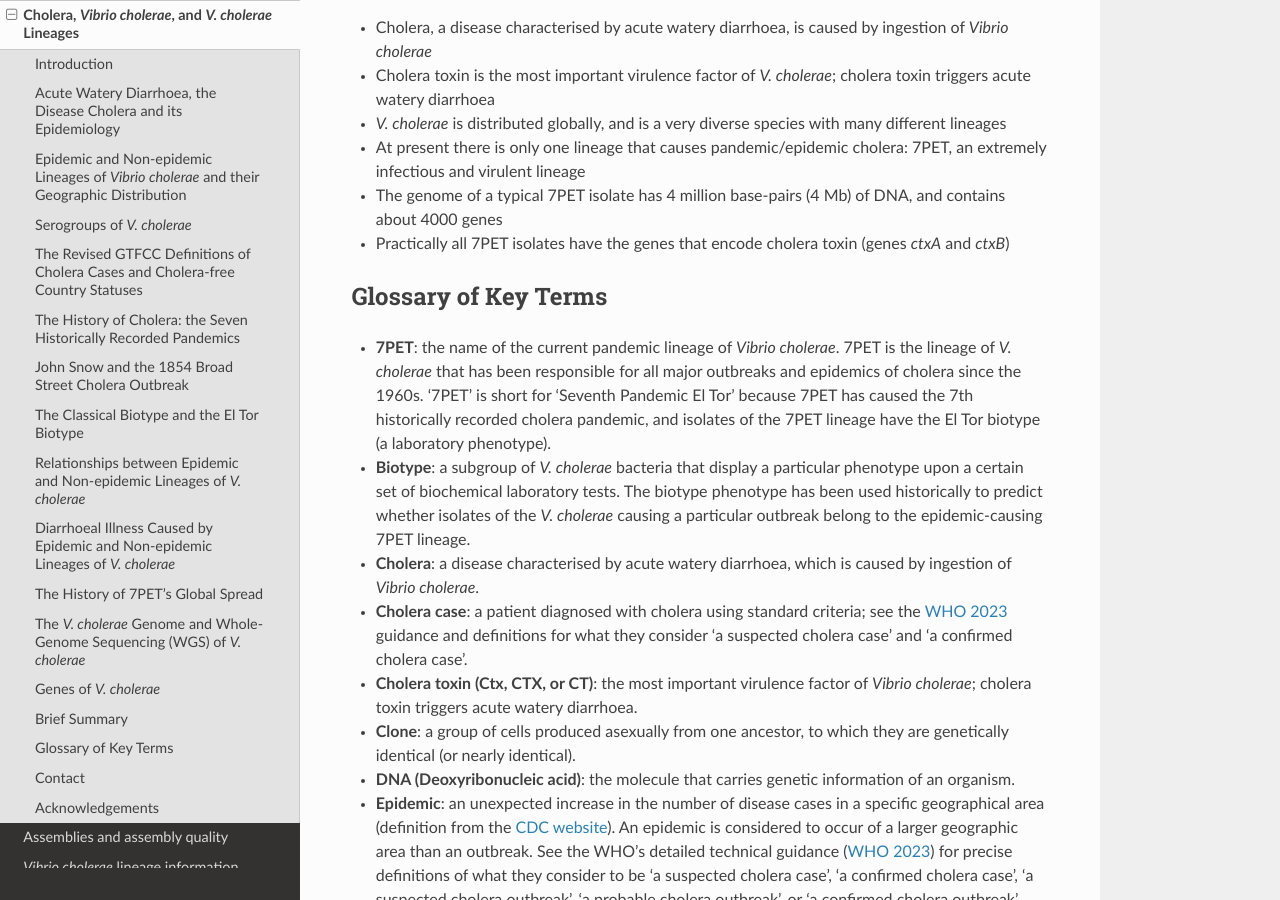
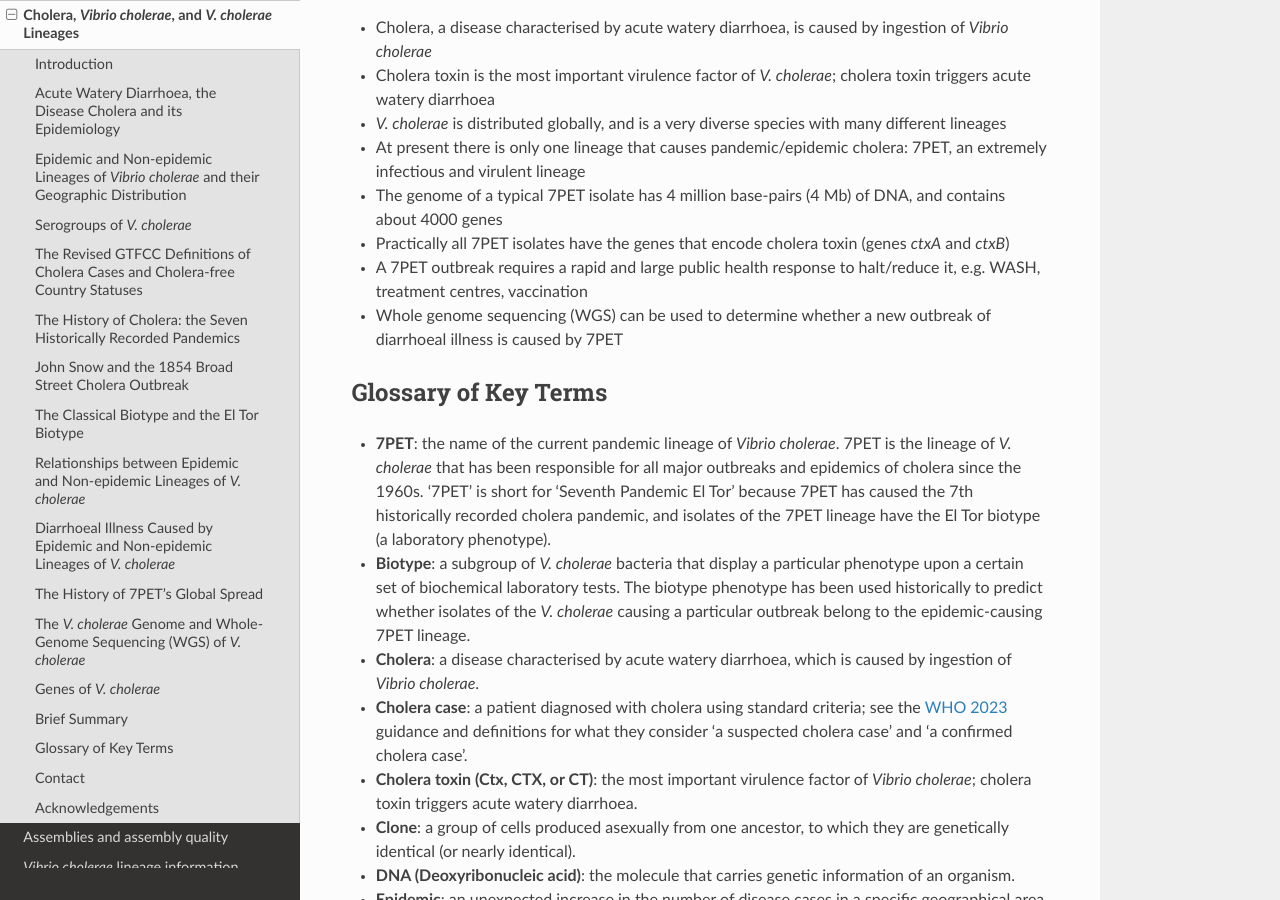
Before and after one commit to avrilcoghlan/cholerabook, a Sphinx documentation site: the page built from docs/source/vibriogenomes.rst, in a window 1280 px wide and 900 px high, scrolled down 23084 px. Built offline with Sphinx 7.4.7 and the Read the Docs theme 2.0.0, drawn with Linux system fonts in a browser that asks for light colours.

Commit message:
Update vibriogenomes.rst

```diff
--- a/docs/source/vibriogenomes.rst
+++ b/docs/source/vibriogenomes.rst
@@ -802,6 +802,8 @@ The key take-home messages of this chapter are:
 * At present there is only one lineage that causes pandemic/epidemic cholera: 7PET, an extremely infectious and virulent lineage
 * The genome of a typical 7PET isolate has 4 million base-pairs (4 Mb) of DNA, and contains about 4000 genes
 * Practically all 7PET isolates have the genes that encode cholera toxin (genes *ctxA* and *ctxB*)
+* A 7PET outbreak requires a rapid and large public health response to halt/reduce it, e.g. WASH, treatment centres, vaccination
+* Whole genome sequencing (WGS) can be used to determine whether a new outbreak of diarrhoeal illness is caused by 7PET
 
 Glossary of Key Terms
 ---------------------
```
